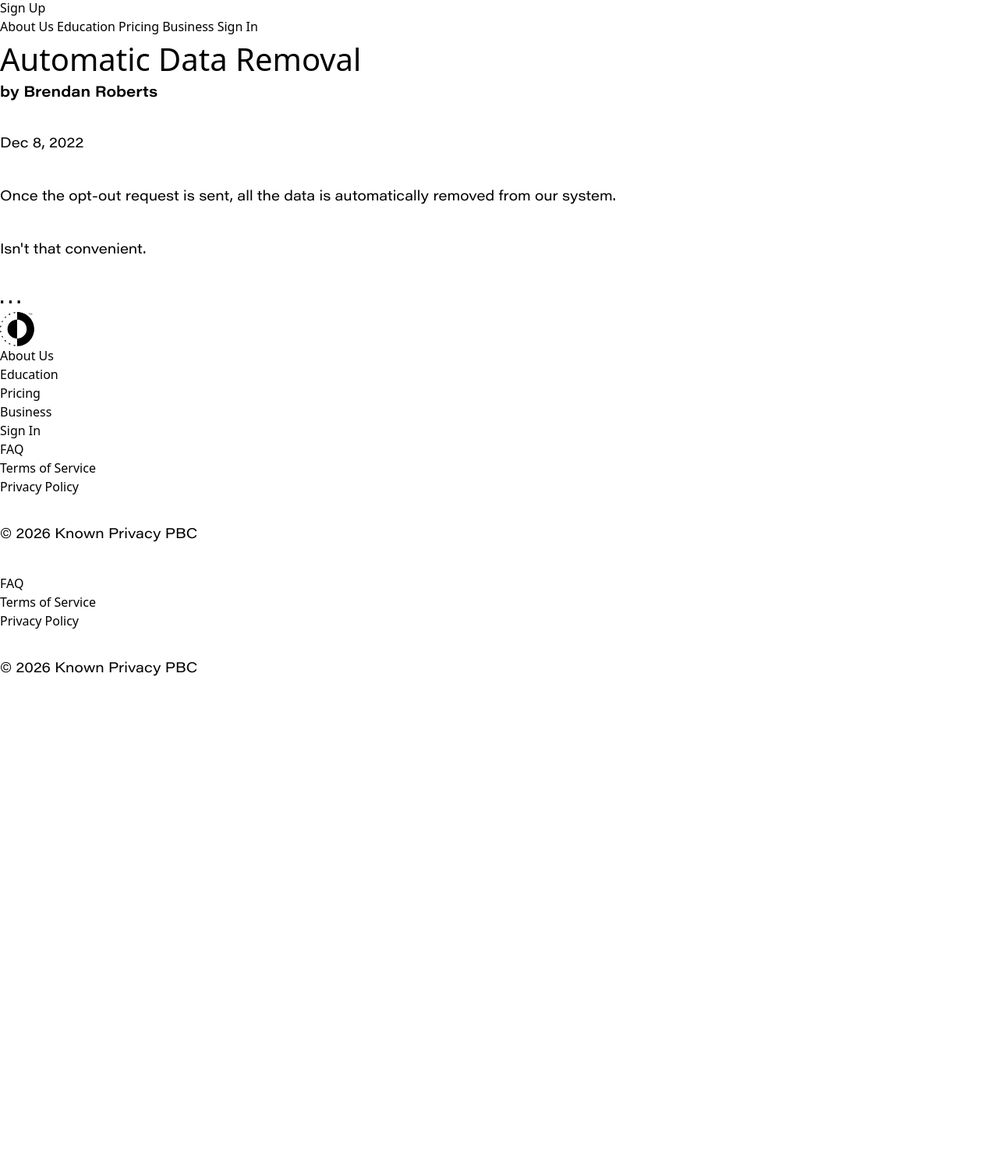
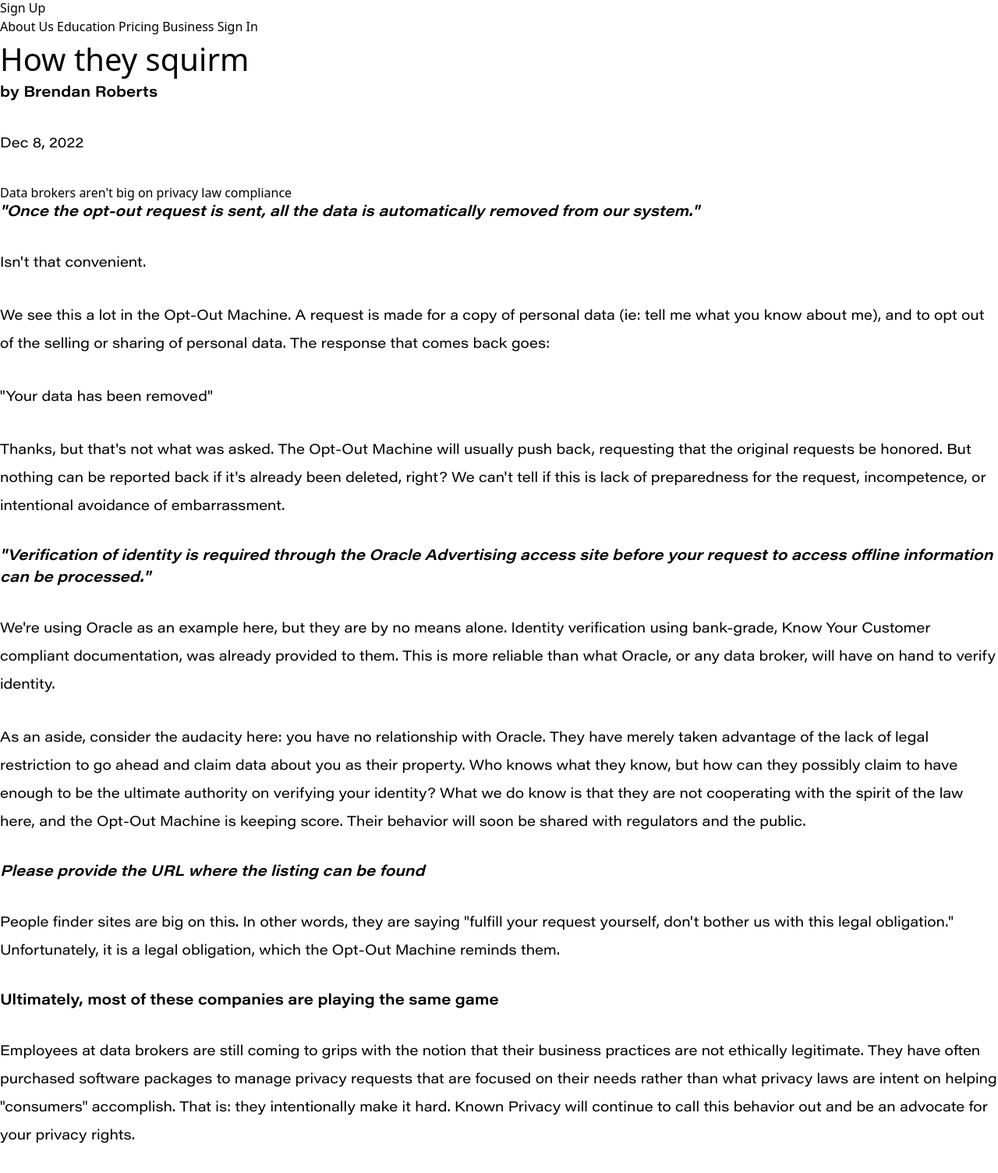
Before and after one commit to Known-Privacy/oom, an Eleventy site: page src/education/2022-12-08-automatic-data-removal.md in a window 1280 px wide. Shown: the part 262-1766 px from the top of the page at 78% size. Before the commit the page ends 1170 px from the top, so only its background shows below. Built offline with nearby package versions, Linux system fonts and the light colour scheme; Eleventy itself is replaced by a stand-in of ours; files that its build step writes are made by us from their sources.

Commit message:
adds blog post

```diff
--- a/src/_includes/layouts/education.njk
+++ b/src/_includes/layouts/education.njk
@@ -120,7 +120,7 @@
                 <h1 class="font-semibold text-2xl md:text-4xl mb-2">{{ title }}</h1>
                 <h3 class="text-lg leading-relaxed mt-2">by {{ author }}</h3>
                 <p class="text-sm text-gray-400 mt-4 mb-12">{{ date | postDate }}</p>
-                <h5 class="text-lg text-gray-400">{{ description }}</h5>
+                <h5 class="text-lg text-gray-400 mb-6">{{ description }}</h5>
               </header>
               {{ content | safe }}
             </div>
--- a/src/education/2022-12-08-automatic-data-removal.md
+++ b/src/education/2022-12-08-automatic-data-removal.md
@@ -1,12 +1,12 @@
 ---
 layout: education.njk
-title: Automatic Data Removal
-description: ""
+title: "How they squirm"
+description: "Data brokers aren't big on privacy law compliance"
 date: 2022-12-08T22:40:44.996Z
-draft: true
+draft: false
 tags: "education"
 author: Brendan Roberts
-slug: automatic-data-removal
+slug: how-data-brokers-squirm
 preview: null
 keywords:
   - syncme
@@ -14,6 +14,27 @@ keywords:
 
 
 
-> Once the opt-out request is sent, all the data is automatically removed from our system.
+### _"Once the opt-out request is sent, all the data is automatically removed from our system."_
 
 Isn't that convenient.
+
+We see this a lot in the Opt-Out Machine. A request is made for a copy of personal data (ie: tell me what you know about me), and to opt out of the selling or sharing of personal data. The response that comes back goes:
+
+"Your data has been removed"
+
+Thanks, but that's not what was asked. The Opt-Out Machine will usually push back, requesting that the original requests be honored. But nothing can be reported back if it's already been deleted, right? We can't tell if this is lack of preparedness for the request, incompetence, or intentional avoidance of embarrassment.
+
+### _"Verification of identity is required through the Oracle Advertising access site before your request to access offline information can be processed."_
+
+We're using Oracle as an example here, but they are by no means alone. Identity verification using bank-grade, Know Your Customer compliant documentation, was already provided to them. This is more reliable than what Oracle, or any data broker, will have on hand to verify identity.
+
+As an aside, consider the audacity here: you have no relationship with Oracle. They have merely taken advantage of the lack of legal restriction to go ahead and claim data about you as their property. Who knows what they know, but how can they possibly claim to have enough to be the ultimate authority on verifying your identity? What we do know is that they are not cooperating with the spirit of the law here, and the Opt-Out Machine is keeping score. Their behavior will soon be shared with regulators and the public.
+
+### _Please provide the URL where the listing can be found_
+
+People finder sites are big on this. In other words, they are saying "fulfill your request yourself, don't bother us with this legal obligation." Unfortunately, it is a legal obligation, which the Opt-Out Machine reminds them.
+
+
+### Ultimately, most of these companies are playing the same game
+
+Employees at data brokers are still coming to grips with the notion that their business practices are not ethically legitimate. They have often purchased software packages to manage privacy requests that are focused on their needs rather than what privacy laws are intent on helping "consumers" accomplish. That is: they intentionally make it hard. Known Privacy will continue to call this behavior out and be an advocate for your privacy rights.
```
Also changed, not shown: src/education/2022-11-22-shady-data-broker-practices.md (+2 -2 lines).
